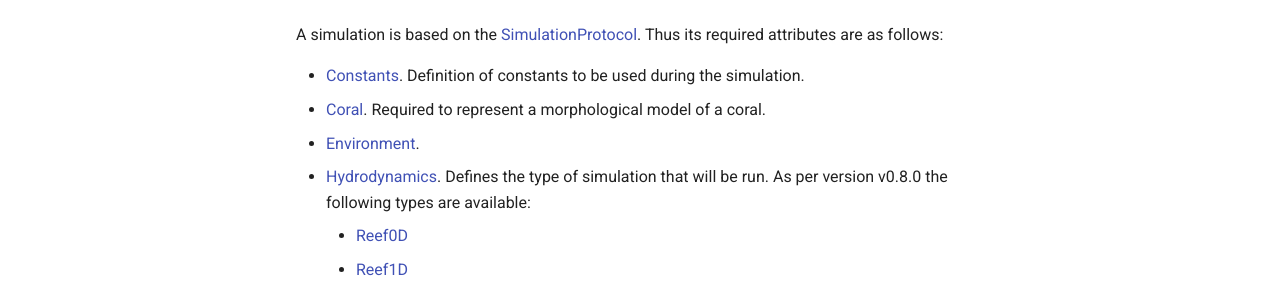
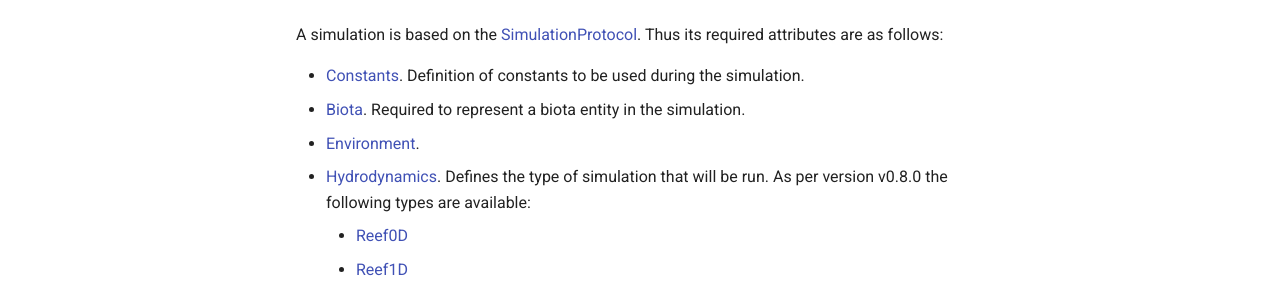
Before and after one commit to Deltares-research/NBSDynamics, an MkDocs documentation site: the page built from docs/guides/run_simulation.md, in a window 1280 px wide and 900 px high. Shown: the part 348-640 px from the top of the window. Built offline with MkDocs 1.6.1 and Material for MkDocs 9.7.7, drawn with Linux system fonts in a browser that asks for light colours; comment, search, counter and statistics services are not loaded.

Commit message:
docs(run_simulation.md): replaced coral with biota in the simulation structure.

```diff
--- a/docs/guides/run_simulation.md
+++ b/docs/guides/run_simulation.md
@@ -6,7 +6,7 @@ The current package offers the user the possibility to run a simulation with the
 A simulation is based on the [SimulationProtocol](../../reference/core/simulation/simulation/#simulation-protocol). Thus its required attributes are as follows:
 
 * [Constants](../../reference/core/common/common/#constants). Definition of constants to be used during the simulation.
-* [Coral](../../reference/coral/coral/#coral-model). Required to represent a morphological model of a coral.
+* [Biota](../../reference/core/biota/#biota-model). Required to represent a biota entity in the simulation.
 * [Environment](../../reference/core/common/common/#environment).
 * [Hydrodynamics](../../reference/core/hydrodynamics/hydromodels/). Defines the type of simulation that will be run. As per version v0.8.0 the following types are available:
     * [Reef0D](../../reference/core/hydrodynamics/hydromodels/#reef-0d)
```
